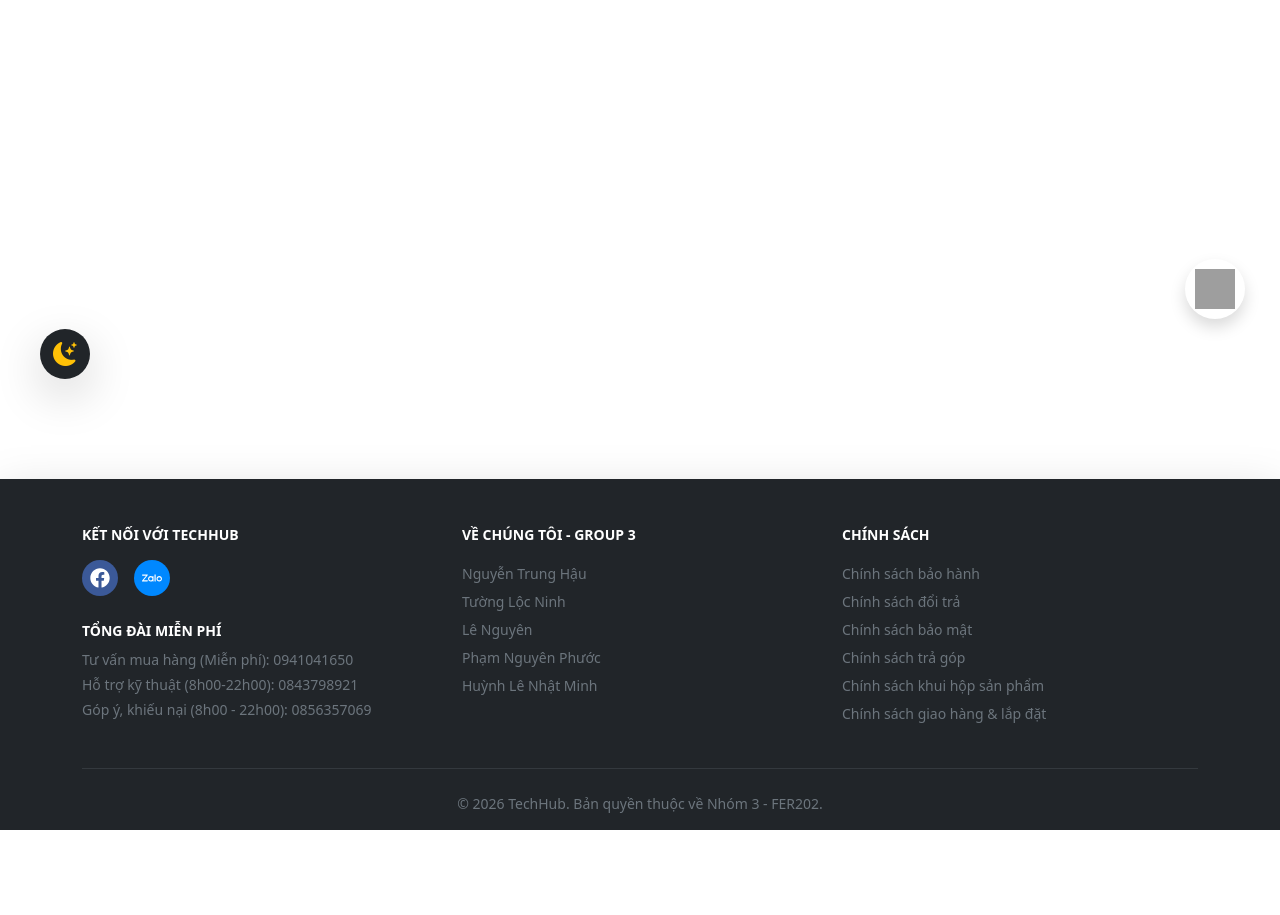
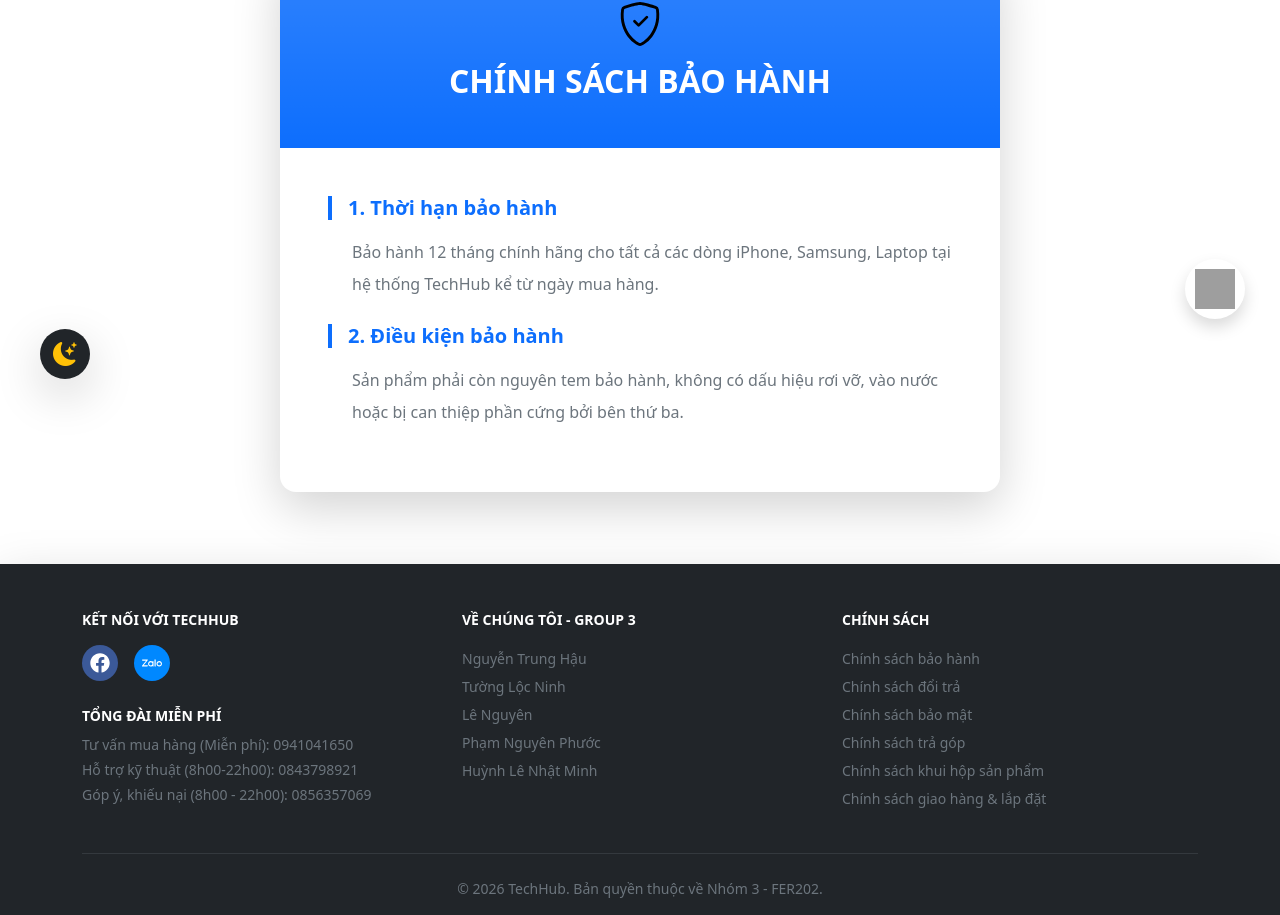
Before and after one commit to nguyenlece191110-pixel/SP26_FER202_GROUP_3, a React (Create React App) app: page /policy/bao-hanh in a window 1280 px wide. Shown: the part 381-1296 px from the top of the page. Before the commit the page ends 1211 px from the top, so only its background shows below. Built offline with nearby package versions, Linux system fonts and the light colour scheme; grey boxes are pictures that could not be loaded.

Commit message:
feat: thêm các trang chính sách

```diff
--- a/src/App.js
+++ b/src/App.js
@@ -21,6 +21,8 @@ const Shop = lazy(() => import('./pages/Shop'));
 const Cart = lazy(() => import('./pages/Cart'));
 const Checkout = lazy(() => import('./pages/Checkout'));
 const ProductDetail = lazy(() => import('./pages/ProductDetail'));
+
+const PolicyDetail = lazy(() => import('./pages/PolicyDetail'));
 
 const Admin = lazy(() => import('./pages/Admin'));
 const ManageProductsPage = lazy(() => import('./pages/ManageProductsPage'));
@@ -50,7 +52,7 @@ function App() {
                     <Route path="/payment-info" element={<PaymentInfo />} />
                     <Route path="/checkout" element={<Checkout />} />
                     <Route path="/orders" element={<OrderHistory />} />
-
+                    <Route path="/policy/:type" element={<PolicyDetail />} />
                     <Route path="/admin" element={<Admin />} />
                     <Route path="/admin/products" element={<ManageProductsPage />} />
                     <Route path="/admin/orders" element={<OrderManagement />} />
--- a/src/components/Footer.jsx
+++ b/src/components/Footer.jsx
@@ -2,8 +2,16 @@ import React from 'react';
 import { Container, Row, Col } from 'react-bootstrap';
 import { FaFacebook } from 'react-icons/fa';
 import { SiZalo } from 'react-icons/si';
+import { Link } from 'react-router-dom'; // Thêm import này
 
 export default function Footer() {
+    // Style chung cho các link chính sách để tránh bị đổi màu mặc định của thẻ a
+    const linkStyle = {
+        textDecoration: 'none',
+        color: 'inherit',
+        transition: 'color 0.2s'
+    };
+
     return (
         <footer className="bg-dark text-white pt-5 pb-3 mt-5 shadow-lg">
             <Container>
@@ -41,20 +49,31 @@ export default function Footer() {
                             <li>Lê Nguyên</li>
                             <li>Phạm Nguyên Phước</li>
                             <li>Huỳnh Lê Nhật Minh</li>
-
                         </ul>
                     </Col>
 
-                    {/* Cột 3: Chính sách */}
+                    {/* Cột 3: Chính sách - ĐÃ CẬP NHẬT LINK */}
                     <Col xs={12} md={4}>
                         <h6 className="fw-bold mb-3 text-uppercase small">Chính sách</h6>
                         <ul className="list-unstyled small text-secondary lh-lg">
-                            <li>Chính sách bảo hành</li>
-                            <li>Chính sách đổi trả</li>
-                            <li>Chính sách bảo mật</li>
-                            <li>Chính sách trả góp</li>
-                            <li>Chính sách khui hộp sản phẩm</li>
-                            <li>Chính sách giao hàng & lắp đặt</li>
+                            <li>
+                                <Link to="/policy/bao-hanh" style={linkStyle} className="policy-link">Chính sách bảo hành</Link>
+                            </li>
+                            <li>
+                                <Link to="/policy/doi-tra" style={linkStyle} className="policy-link">Chính sách đổi trả</Link>
+                            </li>
+                            <li>
+                                <Link to="/policy/bao-mat" style={linkStyle} className="policy-link">Chính sách bảo mật</Link>
+                            </li>
+                            <li>
+                                <Link to="/policy/tra-gop" style={linkStyle} className="policy-link">Chính sách trả góp</Link>
+                            </li>
+                            <li>
+                                <Link to="/policy/khui-hop" style={linkStyle} className="policy-link">Chính sách khui hộp sản phẩm</Link>
+                            </li>
+                            <li>
+                                <Link to="/policy/giao-hang" style={linkStyle} className="policy-link">Chính sách giao hàng & lắp đặt</Link>
+                            </li>
                         </ul>
                     </Col>
                 </Row>
@@ -64,6 +83,15 @@ export default function Footer() {
                     <p className="mb-0">&copy; 2026 TechHub. Bản quyền thuộc về Nhóm 3 - FER202.</p>
                 </div>
             </Container>
+
+            {/* Thêm một chút CSS inline để hiệu ứng đẹp hơn */}
+            <style>{`
+                .policy-link:hover {
+                    color: #0088ff !important;
+                    padding-left: 5px;
+                    transition: all 0.3s ease;
+                }
+            `}</style>
         </footer>
     );
 }
--- /dev/null
+++ b/src/pages/PolicyDetail.jsx
@@ -0,0 +1,92 @@
+import React from 'react';
+import { useParams, useNavigate } from 'react-router-dom';
+import { Container, Card, Button, Row, Col, Badge, Spinner } from 'react-bootstrap';
+import * as Icon from 'react-bootstrap-icons';
+
+const PolicyDetail = () => {
+    const { type } = useParams();
+    const navigate = useNavigate();
+
+    const policyContent = {
+        'bao-hanh': {
+            title: "Chính sách bảo hành",
+            icon: <Icon.ShieldCheck size={44} />,
+            theme: "primary",
+            content: (
+                <div className="policy-body">
+                    <h5 className="fw-bold border-start border-4 border-primary ps-3 mb-3 text-primary">1. Thời hạn bảo hành</h5>
+                    <p className="ms-4 text-secondary lh-lg">Bảo hành 12 tháng chính hãng cho tất cả các dòng iPhone, Samsung, Laptop tại hệ thống TechHub kể từ ngày mua hàng.</p>
+                    <h5 className="fw-bold border-start border-4 border-primary ps-3 mt-4 mb-3 text-primary">2. Điều kiện bảo hành</h5>
+                    <p className="ms-4 text-secondary lh-lg">Sản phẩm phải còn nguyên tem bảo hành, không có dấu hiệu rơi vỡ, vào nước hoặc bị can thiệp phần cứng bởi bên thứ ba.</p>
+                </div>
+            )
+        },
+        'doi-tra': {
+            title: "Chính sách đổi trả",
+            icon: <Icon.Recycle size={44} />,
+            theme: "success",
+            content: <p className="text-secondary fs-5 ms-3">Sản phẩm bị lỗi phần cứng từ nhà sản xuất sẽ được hỗ trợ 1 đổi 1 trong vòng 30 ngày đầu tiên (áp dụng cho máy ngoại hình đẹp, đầy đủ hộp phụ kiện).</p>
+        },
+        'bao-mat': {
+            title: "Chính sách bảo mật",
+            icon: <Icon.ShieldLock size={44} />,
+            theme: "dark",
+            content: <p className="text-secondary fs-5">Mọi thông tin cá nhân của khách hàng (Tên, Số điện thoại, Địa chỉ) đều được mã hóa và bảo mật tuyệt đối trên hệ thống của TechHub. Chúng tôi cam kết không chia sẻ dữ liệu cho bất kỳ đơn vị nào khác.
+                .</p>
+        },
+        'tra-gop': { title: "Chính sách trả góp", icon: <Icon.CashCoin size={44} />, theme: "info", isComingSoon: true },
+        'khui-hop': { title: "Chính sách khui hộp", icon: <Icon.BoxSeam size={44} />, theme: "secondary", isComingSoon: true },
+        'giao-hang': { title: "Giao hàng & Lắp đặt", icon: <Icon.Truck size={44} />, theme: "danger", isComingSoon: true }
+    };
+
+    const policy = policyContent[type];
+
+    if (!policy) {
+        return (
+            <Container className="text-center py-5">
+                <Icon.InfoCircle size={60} className="text-danger mb-3" />
+                <h2 className="fw-bold">404 - Không tìm thấy</h2>
+                <Button variant="primary" onClick={() => navigate('/')} className="mt-3 rounded-pill px-4">Quay về Trang Chủ</Button>
+            </Container>
+        );
+    }
+
+    return (
+        <Container className="py-4">
+            <Button variant="outline-primary" className="mb-4 rounded-pill fw-bold border-2" onClick={() => navigate('/')}>
+                <Icon.ArrowLeft className="me-2" /> TRANG CHỦ
+            </Button>
+
+            <Row className="justify-content-center">
+                <Col lg={10} xl={8}>
+                    <Card className="border-0 shadow-lg rounded-4 overflow-hidden">
+                        <div className={`bg-${policy.theme} bg-gradient p-5 text-center text-white`}>
+                            <div className="mb-3">{policy.icon}</div>
+                            <h2 className="fw-bold text-uppercase mb-0">{policy.title}</h2>
+                        </div>
+
+                        <Card.Body className="p-4 p-md-5">
+                            {policy.isComingSoon ? (
+                                <div className="text-center py-5 bg-light rounded-4 border border-warning-subtle">
+                                    <Icon.HourglassSplit size={50} className="text-warning mb-3" />
+                                    <h3 className="fw-bold">Đang phát triển</h3>
+                                    <Badge bg="warning" text="dark" className="px-3 py-2 rounded-pill my-3">
+                                        <Spinner animation="grow" size="sm" className="me-2 bg-white" /> Coming soon...
+                                    </Badge>
+                                    <p className="text-muted">Nội dung này đang được xây dựng.</p>
+                                    <div className="text-primary fw-bold mt-3">
+                                        <Icon.TelephoneFill className="me-2" /> Hotline: 0856 357 069
+                                    </div>
+                                </div>
+                            ) : (
+                                <div className="lh-lg">{policy.content}</div>
+                            )}
+                        </Card.Body>
+                    </Card>
+                </Col>
+            </Row>
+        </Container>
+    );
+};
+
+export default PolicyDetail;
```
